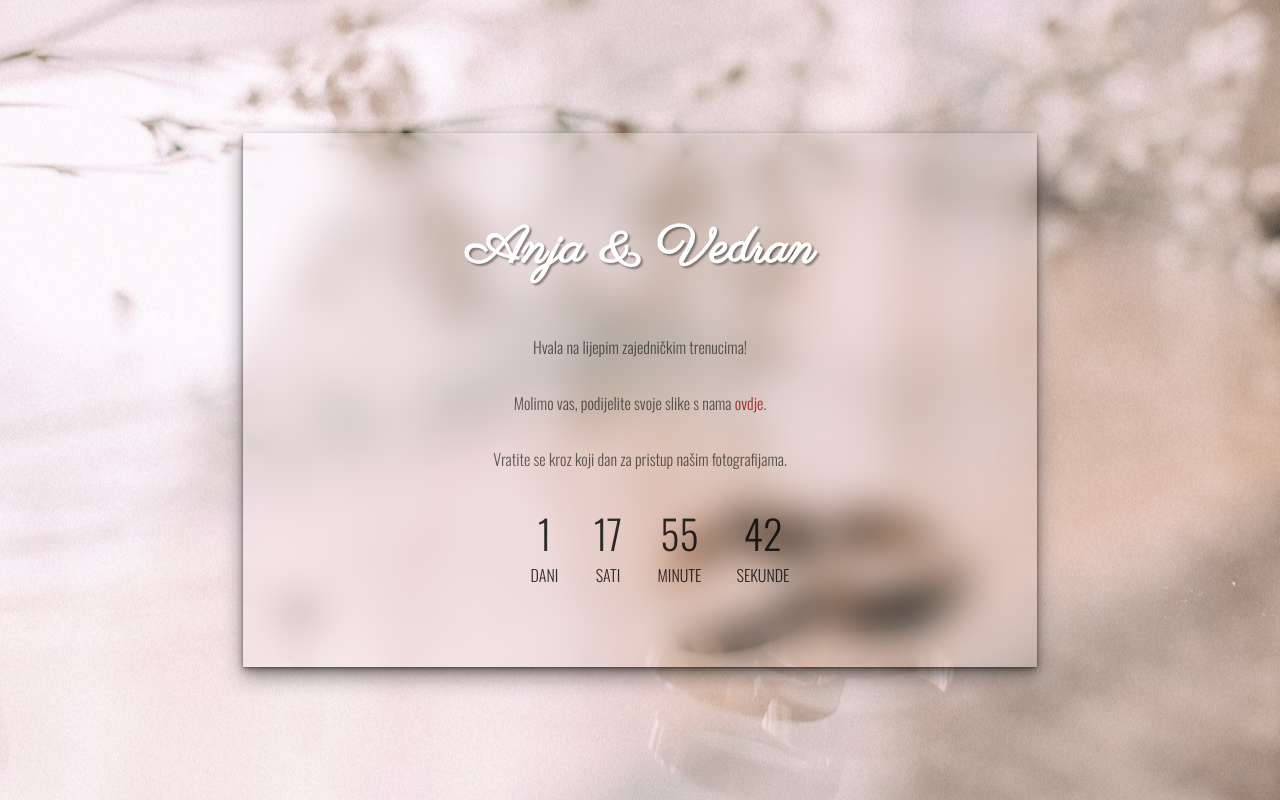
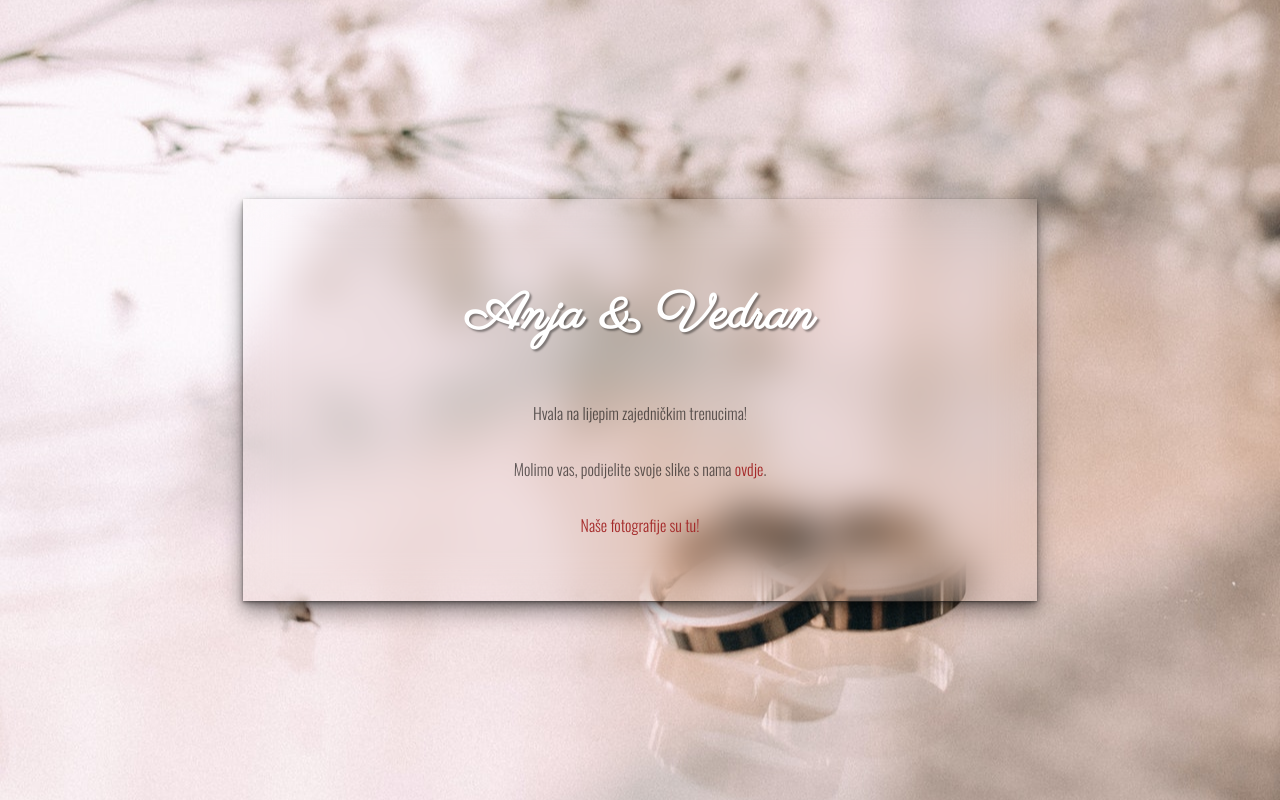
Before and after one commit to anjavedran/anjavedran.github.io, a plain HTML site: page index.html in a window 1280 px wide. Drawn offline with nearby package versions, Linux system fonts and the light colour scheme.

Commit message:
added official link

```diff
--- a/index.html
+++ b/index.html
@@ -92,7 +92,8 @@
         <h1 class="title">Anja & Vedran</h1>
         <p>Hvala na lijepim zajedničkim trenucima!</p>
         <p>Molimo vas, podijelite svoje slike s nama <a href="https://drive.google.com/drive/folders/1lTia-jJxuuFOiXiZzkt-UnpHLvYP78aE?usp=sharing">ovdje</a>.</p>
-        <div class="container">
+        <p><a href="https://drive.google.com/drive/folders/1nky5jshfdc-ULs_6E3TG9tLzg127JpVH?usp=sharing">Naše fotografije su tu!</a></p>
+        <!-- <div class="container">
             <p>Vratite se kroz koji dan za pristup našim fotografijama.</p>
             <ul>
               <li><span id="days"></span>Dani</li>
@@ -100,7 +101,7 @@
               <li><span id="minutes"></span>Minute</li>
               <li><span id="seconds"></span>Sekunde</li>
             </ul>
-          </div>
+          </div> -->
     </div>
     <script>
         const second = 1000,
```
